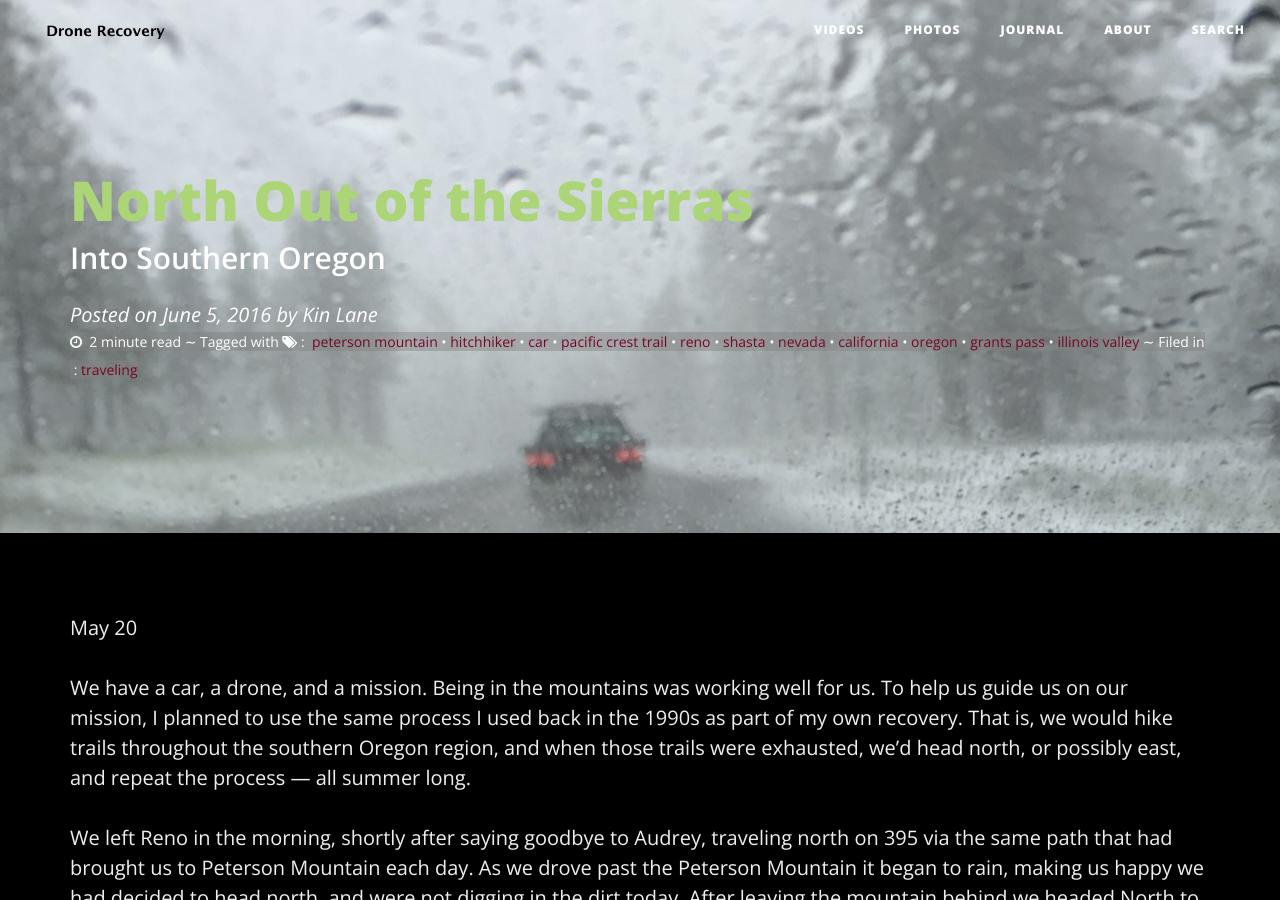
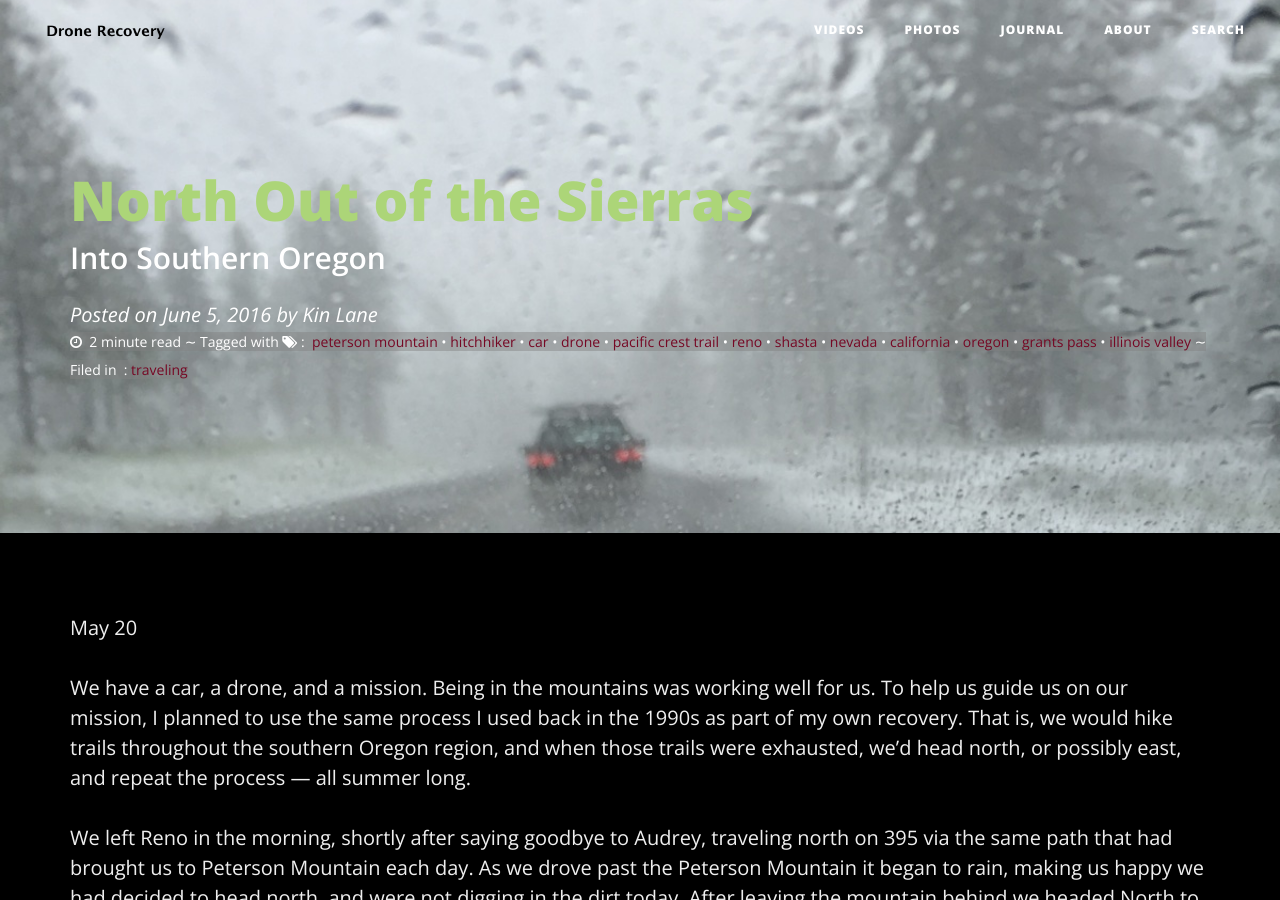
Before and after one commit to Dronerecovery-dot-org/drone-recovery-site, a Jekyll site: the page built from _posts/2016-06-05-north-out-of-the-sierras.markdown, in a window 1280 px wide and 900 px high. Built offline with Jekyll 4.4.1, drawn with Linux system fonts in a browser that asks for light colours; nearby versions of some CDN libraries.

Commit message:
update tags

```diff
--- a/_posts/2016-06-05-north-out-of-the-sierras.markdown
+++ b/_posts/2016-06-05-north-out-of-the-sierras.markdown
@@ -7,7 +7,7 @@ image:
 date:       2016-06-05
 author:     "Kin Lane"
 header-img: "img/postcover/into_oregon.jpg"
-tags: [peterson mountain, hitchhiker, car, pacific crest trail, reno, shasta, nevada, california, oregon, grants pass, illinois valley]
+tags: [peterson mountain, hitchhiker, car, drone, pacific crest trail, reno, shasta, nevada, california, oregon, grants pass, illinois valley]
 categories: [traveling]
 comments: false
 ---
--- a/_posts/2016-06-09-big-tree-loop-trail.markdown
+++ b/_posts/2016-06-09-big-tree-loop-trail.markdown
@@ -7,7 +7,7 @@ image:
 date:       2016-06-09
 author:     "Kin Lane"
 header-img: "img/postcover/big_tree.jpg"
-tags: [oregon, oregon caves national monument, rain, peterson mountain, big tree loop trail, coffee, douglas fir, national park service]
+tags: [oregon, oregon caves national monument, drone, rain, peterson mountain, big tree loop trail, coffee, douglas fir, national park service]
 categories: [hiking, flying]
 comments: false
 ---
--- a/_posts/2016-06-10-babyfoot.markdown
+++ b/_posts/2016-06-10-babyfoot.markdown
@@ -7,7 +7,7 @@ image:
 date:       2016-06-10
 author:     "Kin Lane"
 header-img: "img/postcover/babyfoot.jpg"
-tags: [oregon, babyfoot lake, kalmiopsis wilderness, biscuit fire, rain, axe, eight dollar road]
+tags: [oregon, babyfoot lake, kalmiopsis wilderness, drone, biscuit fire, rain, axe, eight dollar road]
 categories: [hiking, clearing]
 comments: false
 ---
--- a/_posts/2016-06-11-diamond-creek.markdown
+++ b/_posts/2016-06-11-diamond-creek.markdown
@@ -7,7 +7,7 @@ image:
 date:       2016-06-11
 author:     "Kin Lane"
 header-img: "img/postcover/diamondcreek.jpg"
-tags: [illinois valley, oregon, kalmiopsis wilderness, car, diamond creek, snow, waterfall, memorial day]
+tags: [illinois valley, oregon, drone, kalmiopsis wilderness, car, diamond creek, snow, waterfall, memorial day]
 categories: [hiking, camping, swimming, flying]
 comments: false
 ---
--- a/_posts/2016-06-12-stout-grove.markdown
+++ b/_posts/2016-06-12-stout-grove.markdown
@@ -7,7 +7,7 @@ image:
 date:       2016-06-12
 author:     "Kin Lane"
 header-img: "img/postcover/stoutgrove.jpg"
-tags: [stout grove, california, car, redwoods, crescent city, hitchhiker, oregon, brookings, jedidiah smith redwoods state park, ferns, gopro]
+tags: [stout grove, drone, california, car, redwoods, crescent city, hitchhiker, oregon, brookings, jedidiah smith redwoods state park, ferns, gopro]
 categories: [hiking, flying]
 comments: false
 ---
```
Also changed, not shown: journal/tag/drone.md (added, +6 -0 lines), img/postcover/drone.jpg (added).
